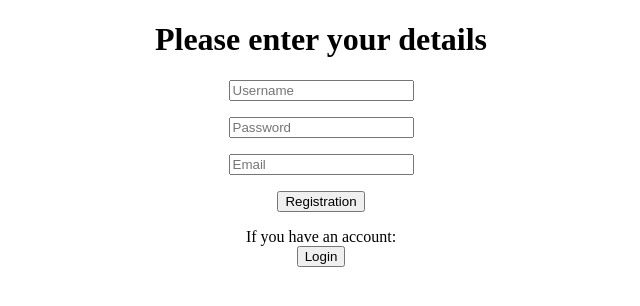
After one commit to bmstu-iu9/utp2019-4-chat, a Node server app: template pages/registration.html in a window 1280 px wide. The commit adds this page. Shown: the top 306 px of the page, without its empty margins (319-959 px from the left). Run offline with Node 20, Linux system fonts and the light colour scheme; the template is opened without the code that fills it, so the values that code supplies are empty.

Commit message:
Database (#3)
* Организовано временное хранение данных в JSON.

* Обновлены скрипты и улучшен вид страниц.

```diff
--- /dev/null
+++ b/database/users.json
@@ -0,0 +1,6 @@
+{
+	"testUser": {
+		"email": "test@test.com",
+		"password": "9c47c65d59f20b792fb49ccdd5867dbf8c67bf41"
+	}
+}
--- a/Pages/chat.html
+++ b/pages/chat.html
@@ -49,7 +49,7 @@
   <!-- </form> -->
   </footer>
   </article>
-  <script type="text/javascript" src="scripts/scriptInChat.js">
+  <script type="text/javascript" src="scripts/chat.js">
   </script>
  </body>
 </html>
--- a/Pages/login.html
+++ b/pages/login.html
@@ -22,7 +22,7 @@
   <p>If you don't have an account:
   <button type="button" id="buttonRegistration">Registration</button></p> <!-- onclick="go to reg.html" -->
    </div>
-   <script type="text/javascript" src="scripts/scriptInLogin.js">
+   <script type="text/javascript" src="scripts/login.js">
    </script>
  </body>
 </html>
--- /dev/null
+++ b/pages/registration.html
@@ -0,0 +1,23 @@
+<!DOCTYPE html>
+<html lang="eu">
+<head>
+	<!-- <link rel="stylesheet" type="text/css" href="path to file"> -->
+	<meta charset="utf-8">
+	<title>Chat registration</title>
+</head>
+<body>
+<h1 align="center">Please enter your details</h1>
+<div align="center">
+	<form onsubmit="registration(this)">
+		<p><input type="text" placeholder="Username" id="userName" pattern="^[a-zA-Z]\w*[a-zA-Z]\w*[a-zA-Z]\w*$" required /></p>
+		<p><input type="password" placeholder="Password" id="password" pattern="(?=.*[0-9])(?=.*[!@#$%^&*])(?=.*[a-z])(?=.*[A-Z])[0-9a-zA-Z!@#$%^&*]{7,64}$" required /></p>
+		<p><input type="email" placeholder="Email" id="email" required /></p>
+		<button type="submit">Registration</button>
+	</form>
+</div>
+<div align="center">
+	<p>If you have an account:<br><button id="logBttn" type="button">Login</button></p>
+</div>
+</body>
+<script type="text/javascript" src="scripts/registration.js"></script>
+</html>
--- /dev/null
+++ b/pages/scripts/registration.js
@@ -0,0 +1,13 @@
+"use strict";
+const registration = (form) => {
+	if (form.checkValidity()) {
+		const userName = document.getElementById("userName").value, password = document.getElementById("password").value, email = document.getElementById("email").value;
+		fetch("database/users.json").then(response => response.json()).then(data => console.log(data));
+		//window.location.href = "http://localhost:3000/chat.html";
+		return;
+	}
+	alert("Details fields are incorrect.");
+};
+logBttn.onclick = () => {
+	window.location.href = "http://localhost:3000/";
+};
--- a/server.js
+++ b/server.js
@@ -1,13 +1,9 @@
 "use strict";
-
 const express = require("express");
-
 const app = express();
-
-app.use(express.static(__dirname + "/Pages"));
-
+app.use(express.static(__dirname + "/pages"));
 app.get("/", (req, res) => {
-    res.redirect("/login.html");
+	console.log(req);
+	res.redirect("/login.html");
 });
-
 app.listen(3000);
```
Also changed, not shown: Pages/registration.html (deleted, +0 -31 lines), Pages/scripts/scriptInChat.js (deleted, +0 -8 lines), Pages/scripts/scriptInLogin.js (deleted, +0 -11 lines), Pages/scripts/scriptInRegistration.js (deleted, +0 -13 lines), pages/scripts/chat.js (added, +7 -0 lines), pages/scripts/login.js (added, +9 -0 lines).
